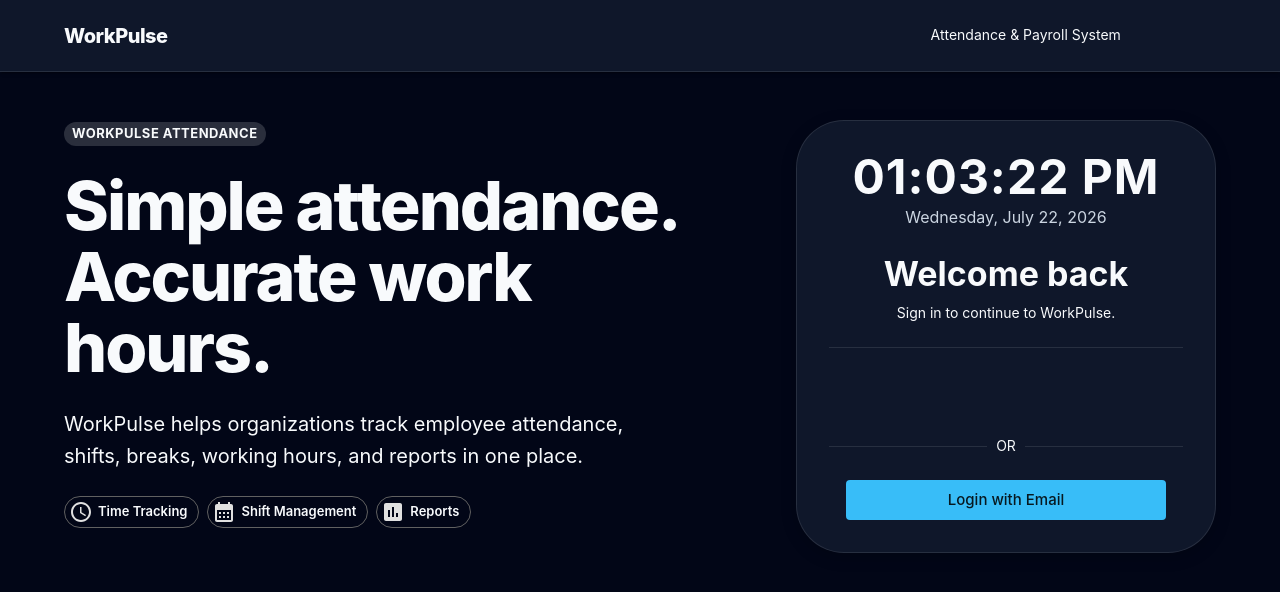
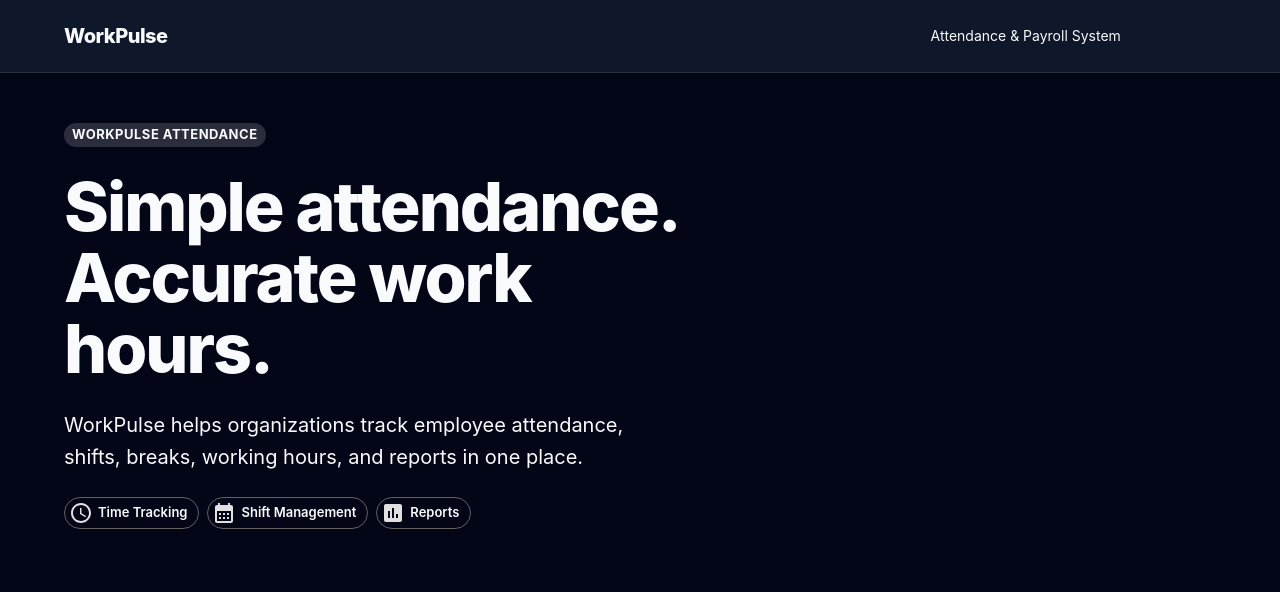
Before and after one commit to ferdyasino/workpulse-web, a React (Vite) app in the folder frontend/: page /login in a window 1280 px wide. Shown: the top 592 px of the page. Built offline with nearby package versions, Linux system fonts and the light colour scheme; no server answers.

Commit message:
UI improvements

```diff
--- a/frontend/src/components/ui/Button/Button.tsx
+++ b/frontend/src/components/ui/Button/Button.tsx
@@ -17,19 +17,25 @@ export default function Button({
       disableElevation
       disabled={disabled || loading}
       sx={{
-        width: {
-          xs: "100%",
-          sm: 320,
-        },
+        width: "100%",
+        minWidth: 0,
         maxWidth: 320,
+
         height: 40,
         minHeight: 40,
+
         display: "flex",
+        alignItems: "center",
+        justifyContent: "center",
+
         borderRadius: "4px",
         textTransform: "none",
         fontWeight: 500,
+
         px: 2,
         boxSizing: "border-box",
+
+        mx: "auto",
 
         ...sx,
       }}
--- a/frontend/src/components/ui/GoogleButton/GoogleButton.tsx
+++ b/frontend/src/components/ui/GoogleButton/GoogleButton.tsx
@@ -12,44 +12,52 @@ export default function GoogleButton({ onSuccess, onError }: GoogleButtonProps)
   return (
     <Box
       sx={{
-        width: {
-          xs: "100%",
-          sm: 320,
-        },
+        width: "100%",
         maxWidth: 320,
-        height: 40,
+        minWidth: 0,
+
+        mx: "auto",
+
         display: "flex",
+        alignItems: "center",
         justifyContent: "center",
-        alignItems: "center",
-        overflow: "hidden",
+
         boxSizing: "border-box",
 
         "& > div": {
           width: "100% !important",
-          display: "flex",
+          maxWidth: "320px !important",
+
+          display: "flex !important",
+          alignItems: "center",
           justifyContent: "center",
         },
 
         "& iframe": {
-          maxWidth: "100%",
+          width: "100% !important",
+          maxWidth: "320px !important",
+
+          display: "block",
         },
 
-        "@media (max-width:360px)": {
+        "@media (max-width: 360px)": {
           "& > div": {
             transform: "scale(0.9)",
             transformOrigin: "center",
           },
         },
 
-        "@media (max-width:340px)": {
+        "@media (max-width: 340px)": {
           "& > div": {
             transform: "scale(0.85)",
+            transformOrigin: "center",
           },
         },
 
-        "@media (max-width:320px)": {
+        "@media (max-width: 320px)": {
           "& > div": {
             transform: "scale(0.8)",
+            transformOrigin: "center",
           },
         },
       }}
--- a/frontend/src/features/auth/pages/LoginPage.tsx
+++ b/frontend/src/features/auth/pages/LoginPage.tsx
@@ -11,7 +11,18 @@ import {
   Restaurant,
   WorkOutlined,
 } from "@mui/icons-material";
-import { Box, Button, Chip, Container, Divider, Paper, Typography } from "@mui/material";
+import {
+  Box,
+  Button,
+  Chip,
+  Collapse,
+  Container,
+  Divider,
+  Paper,
+  Typography,
+  useMediaQuery,
+  useTheme,
+} from "@mui/material";
 
 import { Clock } from "@/components/ui";
 import LoginForm from "@/features/auth/components/LoginForm";
@@ -336,14 +347,68 @@ function AttendancePreview() {
 }
 
 /* -------------------------------------------------------------------------- */
+/* Login Panel                                                                */
+/* -------------------------------------------------------------------------- */
+
+function LoginPanel() {
+  return (
+    <Box
+      sx={{
+        display: "flex",
+        flexDirection: "column",
+        gap: 3,
+      }}
+    >
+      <Box
+        sx={{
+          display: "flex",
+          justifyContent: "center",
+        }}
+      >
+        <Clock timezone={getBrowserTimezone()} locale="en-US" variant="inline" />
+      </Box>
+
+      <Box sx={{ textAlign: "center" }}>
+        <Typography
+          variant="h4"
+          sx={{
+            fontWeight: 700,
+            mb: 1,
+          }}
+        >
+          Welcome back
+        </Typography>
+
+        <Typography variant="body2" color="text.secondary">
+          Sign in to continue to WorkPulse.
+        </Typography>
+      </Box>
+
+      <Divider />
+
+      <LoginForm />
+    </Box>
+  );
+}
+
+/* -------------------------------------------------------------------------- */
 /* Login Page                                                                 */
 /* -------------------------------------------------------------------------- */
 
 export default function LoginPage() {
+  const theme = useTheme();
+
+  const isMobile = useMediaQuery(theme.breakpoints.down("md"));
+
   const loginSectionRef = useRef<HTMLDivElement | null>(null);
+
   const [showHeaderLogin, setShowHeaderLogin] = useState(false);
+  const [mobileLoginOpen, setMobileLoginOpen] = useState(false);
 
-  /* Header Login Visibility */
+  /* ------------------------------------------------------------------------ */
+  /* Desktop Header Login Visibility                                         */
+  /* ------------------------------------------------------------------------ */
+
   useEffect(() => {
     const loginSection = loginSectionRef.current;
 
@@ -366,7 +431,10 @@ export default function LoginPage() {
     return () => observer.disconnect();
   }, []);
 
-  /* Section entrance animation */
+  /* ------------------------------------------------------------------------ */
+  /* Section Entrance Animation                                              */
+  /* ------------------------------------------------------------------------ */
+
   useEffect(() => {
     const sections = document.querySelectorAll<HTMLElement>("[data-wp-section]");
 
@@ -394,7 +462,16 @@ export default function LoginPage() {
     return () => observer.disconnect();
   }, []);
 
+  /* ------------------------------------------------------------------------ */
+  /* Header Login                                                             */
+  /* ------------------------------------------------------------------------ */
+
   const handleHeaderLogin = () => {
+    if (isMobile) {
+      setMobileLoginOpen((current) => !current);
+      return;
+    }
+
     loginSectionRef.current?.scrollIntoView({
       behavior: "smooth",
       block: "start",
@@ -418,7 +495,6 @@ export default function LoginPage() {
           position: "sticky",
           top: 0,
           width: "100%",
-          height: 72,
           zIndex: 1200,
 
           backgroundColor: theme.palette.background.paper,
@@ -430,10 +506,15 @@ export default function LoginPage() {
           transition: "box-shadow 180ms ease, background-color 180ms ease",
         })}
       >
-        <Container maxWidth="lg" sx={{ height: "100%" }}>
+        <Container
+          maxWidth="lg"
+          sx={{
+            height: 72,
+          }}
+        >
           <Box
             sx={{
-              height: "100%",
+              height: 72,
               display: "flex",
               alignItems: "center",
               justifyContent: "space-between",
@@ -476,7 +557,9 @@ export default function LoginPage() {
                 startIcon={<Login />}
                 onClick={handleHeaderLogin}
                 className={
-                  showHeaderLogin ? "wp-header-login wp-header-login-visible" : "wp-header-login"
+                  showHeaderLogin || isMobile
+                    ? "wp-header-login wp-header-login-visible"
+                    : "wp-header-login"
                 }
                 sx={{
                   whiteSpace: "nowrap",
@@ -489,11 +572,69 @@ export default function LoginPage() {
                   },
                 }}
               >
-                Login
+                {isMobile && mobileLoginOpen ? "Close" : "Login"}
               </Button>
             </Box>
           </Box>
         </Container>
+
+        {/* ---------------------------------------------------------------- */}
+        {/* Mobile Login Dropdown                                            */}
+        {/* ---------------------------------------------------------------- */}
+
+        <Collapse in={isMobile && mobileLoginOpen} timeout={280} unmountOnExit>
+          <Box
+            sx={{
+              borderTop: 1,
+              borderColor: "divider",
+              backgroundColor: "background.default",
+              px: {
+                xs: 2,
+                sm: 3,
+              },
+              py: 2,
+            }}
+          >
+            <Paper
+              elevation={0}
+              sx={{
+                width: "100%",
+                maxWidth: 520,
+                mx: "auto",
+
+                p: {
+                  xs: 2.5,
+                  sm: 3,
+                },
+
+                border: 1,
+                borderColor: "rgba(255,255,255,0.09)",
+                borderRadius: 3,
+
+                backgroundColor: "background.paper",
+                backgroundImage: "none",
+
+                boxShadow: "0 12px 32px rgba(0,0,0,0.25)",
+
+                position: "relative",
+
+                "&::before": {
+                  content: '""',
+                  position: "absolute",
+                  top: 0,
+                  left: 0,
+                  right: 0,
+                  height: 2,
+                  background:
+                    "linear-gradient(90deg, transparent, rgba(56,189,248,0.7), transparent)",
+                  opacity: 0.8,
+                },
+              }}
+            >
+              <LoginPanel />
+            </Paper>
+          </Box>
+        </Collapse>
       </Box>
 
       {/* ------------------------------------------------------------------ */}
@@ -541,6 +682,7 @@ export default function LoginPage() {
               }}
             >
               {/* Hero Content */}
+
               <Box className="wp-hero-content">
                 <Box
                   sx={{
@@ -611,6 +753,8 @@ export default function LoginPage() {
                     <Chip icon={<Assessment />} label="Reports" variant="outlined" />
                   </Box>
 
+                  {/* Desktop Attendance Preview */}
+
                   <Box
                     sx={{
                       display: {
@@ -626,10 +770,18 @@ export default function LoginPage() {
                 </Box>
               </Box>
 
-              {/* Login Card */}
+              {/* ---------------------------------------------------------------- */}
+              {/* Desktop Login Card                                               */}
+              {/* ---------------------------------------------------------------- */}
+
               <Box
                 ref={loginSectionRef}
                 sx={{
+                  display: {
+                    xs: "none",
+                    md: "block",
+                  },
+
                   position: "relative",
                   height: "100%",
                   scrollMarginTop: 96,
@@ -655,60 +807,21 @@ export default function LoginPage() {
                     backgroundColor: "background.paper",
                     backgroundImage: "none",
 
-                    position: {
-                      xs: "relative",
-                      md: "sticky",
-                    },
-
-                    top: {
-                      xs: "auto",
-                      md: 96,
-                    },
+                    position: "sticky",
+                    top: 96,
 
                     zIndex: 1000,
                   }}
                 >
-                  <Box
-                    sx={{
-                      display: "flex",
-                      flexDirection: "column",
-                      gap: 3,
-                    }}
-                  >
-                    <Box
-                      sx={{
-                        display: "flex",
-                        justifyContent: "center",
-                      }}
-                    >
-                      <Clock timezone={getBrowserTimezone()} locale="en-US" variant="inline" />
-                    </Box>
-
-                    <Box sx={{ textAlign: "center" }}>
-                      <Typography
-                        variant="h4"
-                        sx={{
-                          fontWeight: 700,
-                          mb: 1,
-                        }}
-                      >
-                        Welcome back
-                      </Typography>
-
-                      <Typography variant="body2" color="text.secondary">
-                        Sign in to continue to WorkPulse.
-                      </Typography>
-                    </Box>
-
-                    <Divider />
-
-                    <LoginForm />
-                  </Box>
+                  <LoginPanel />
                 </Paper>
               </Box>
             </Box>
 
-            {/* Mobile Attendance Preview */}
+            {/* ---------------------------------------------------------------- */}
+            {/* Mobile Attendance Preview                                        */}
+            {/* ---------------------------------------------------------------- */}
+
             <Box
               sx={{
                 display: {
@@ -810,6 +923,9 @@ export default function LoginPage() {
                     height: "100%",
 
                     backgroundImage: "none",
+
+                    transition:
+                      "transform 180ms ease, border-color 180ms ease, box-shadow 180ms ease",
 
                     "&:hover": {
                       transform: "translateY(-5px)",
@@ -962,6 +1078,9 @@ export default function LoginPage() {
 
                     backgroundImage: "none",
 
+                    transition:
+                      "transform 180ms ease, border-color 180ms ease, box-shadow 180ms ease",
+
                     "&:hover": {
                       transform: "translateY(-5px)",
                       borderColor: "rgba(56,189,248,0.3)",
```
